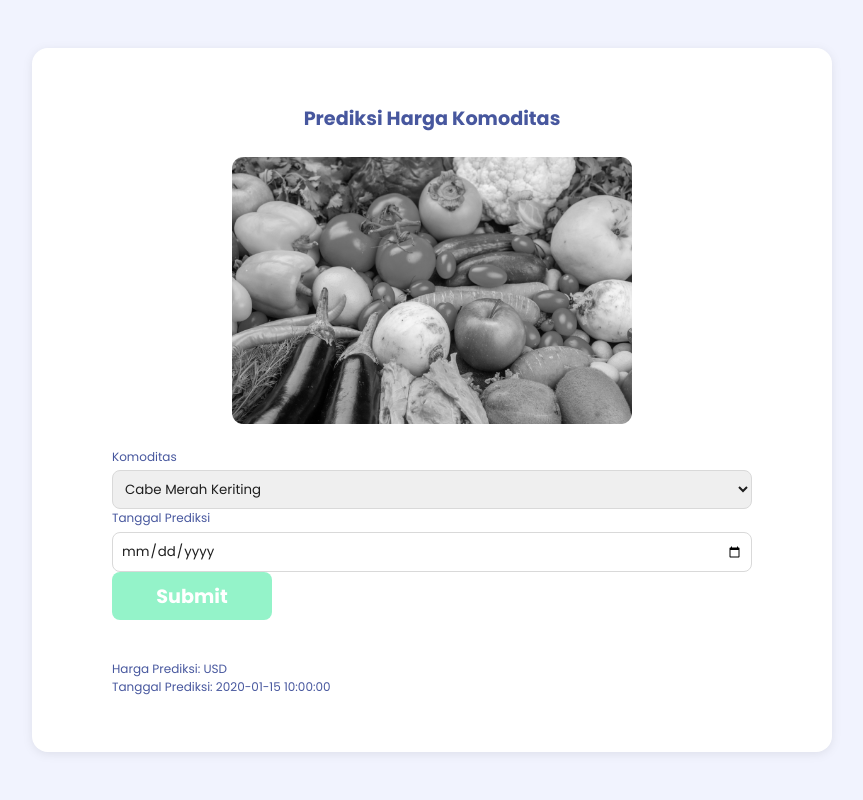
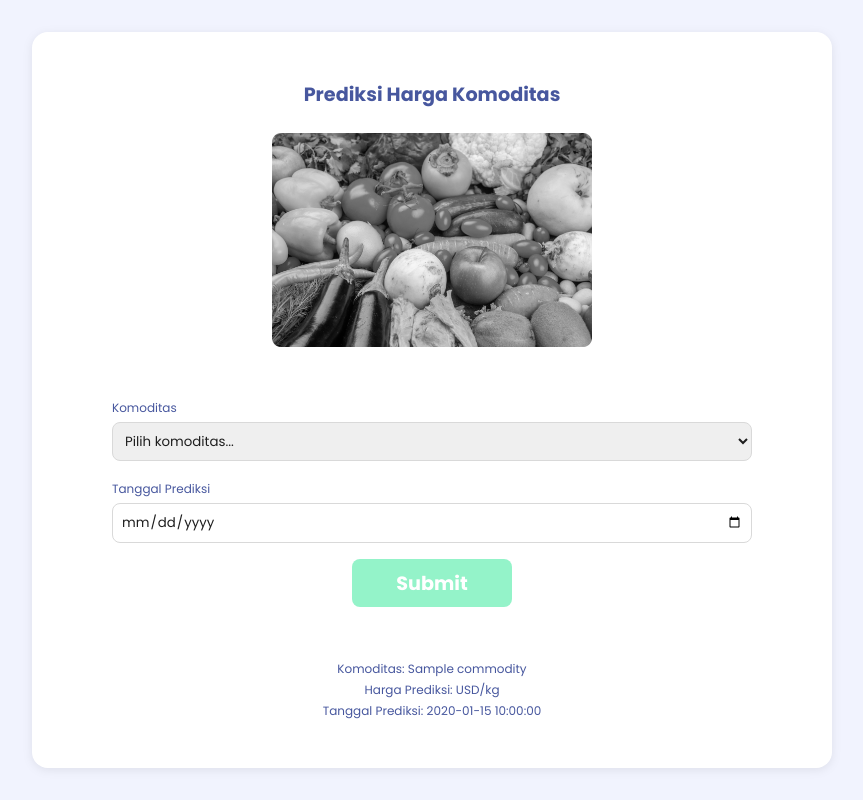
Before and after one commit to hrshfr/SIL-datsci, a Flask app: template templates/index.html in a window 1280 px wide. Shown: the whole page, without its empty margins (208-1071 px from the left). Run offline with Flask 2, Linux system fonts and the light colour scheme; the template is opened without the code that fills it: most values are stand-ins (such as "Sample title", 1, 10 or a date in 2020); parts of the project's set-up code (start-up, migrations or seed data) failed here and were passed over.

Commit message:
re-style css

```diff
--- a/app.py
+++ b/app.py
@@ -52,7 +52,7 @@ def predict():
 
     app.logger.info('Prediction ends with response: %s', currency_string)
 
-    return render_template("index.html", currency_string=currency_string, date=date)
+    return render_template("index.html", currency_string=currency_string, date=date, commodity=commodity)
 
 def get_prediction(commodity, date):
     value = np.array([[dt.datetime.toordinal(dt.datetime.strptime(date, '%Y-%m-%d'))]])
--- a/templates/index.html
+++ b/templates/index.html
@@ -3,11 +3,12 @@
         <div id="mid-container">
             <span id="title">Prediksi Harga Komoditas</span>
             <img id="fruit-pic" src="{{url_for('static', filename='fruit.png')}}" alt="fruit">
-            <div>
+            <div id="parent">
                 <form action="{{ url_for('predict') }}" method="post">
                     <div class="container-dropdown">
                         <div id="text-komoditas">Komoditas</div>
                         <select name="komoditas" class="komoditas" required>
+                            <option value="" disabled selected>Pilih komoditas...</option>
                             <option value="Cabe Merah Keriting">Cabe Merah Keriting</option>
                             <option value="Daging Sapi">Daging Sapi</option>
                             <option value="Daging Ayam">Daging Ayam</option>
@@ -28,8 +29,9 @@
                     <button type="submit">Submit</button>
                 </form>
             </div>
-            <div>
-                <div id="text-komoditas">Harga Prediksi: {{currency_string}}</div>
+            <div id="container-hasil">
+                <div id="text-komoditas">Komoditas: {{commodity}}</div>
+                <div id="text-komoditas">Harga Prediksi: {{currency_string}}/kg</div>
                 <div id="text-komoditas">Tanggal Prediksi: {{date}}</div>
             </div>
         </div>
@@ -42,8 +44,6 @@
 @import url('https://fonts.googleapis.com/css2?family=Poppins:wght@400;700&display=swap');
     body{
         margin: 0;
-        /* width: 100vw;
-        height: 100vh; */
         display: flex;
         justify-content: center;
         align-items: center;
@@ -61,7 +61,7 @@
         height: 80%;
         background-color: white;
         border-radius: 1rem;
-        padding: 2rem 5rem;
+        padding: 3rem 5rem;
         filter: drop-shadow(0px 2px 5px rgba(0,0,0,0.08));
     }
 
@@ -81,7 +81,7 @@
     }
 
     #fruit-pic{
-        width: 25rem;
+        width: 20rem;
         margin-left: auto;
         margin-right: auto;
     }
@@ -92,13 +92,35 @@
         flex-direction: column;
         width: 100%;
         height: fit-content;
-        /* margin-top: 2rem; */
+        margin-top: 2rem;
+    }
+
+    #parent{
+        display: flex;
+        width: 100%;
+        height: 100%;
+    }
+
+    form{
+        display: flex;
+        width: 100%;
+        height: 100%;
+        gap: 1rem;
+        flex-direction: column;
+        justify-content: center;
     }
 
     #text-komoditas{
         font-family: Poppins;
         font-size: 0.75rem;
         color: #47579E;
+        margin-top: 0.2rem;
+    }
+
+    #container-hasil{
+        margin-left: auto;
+        margin-right: auto;
+        text-align: center;
     }
 
     .komoditas{
```
